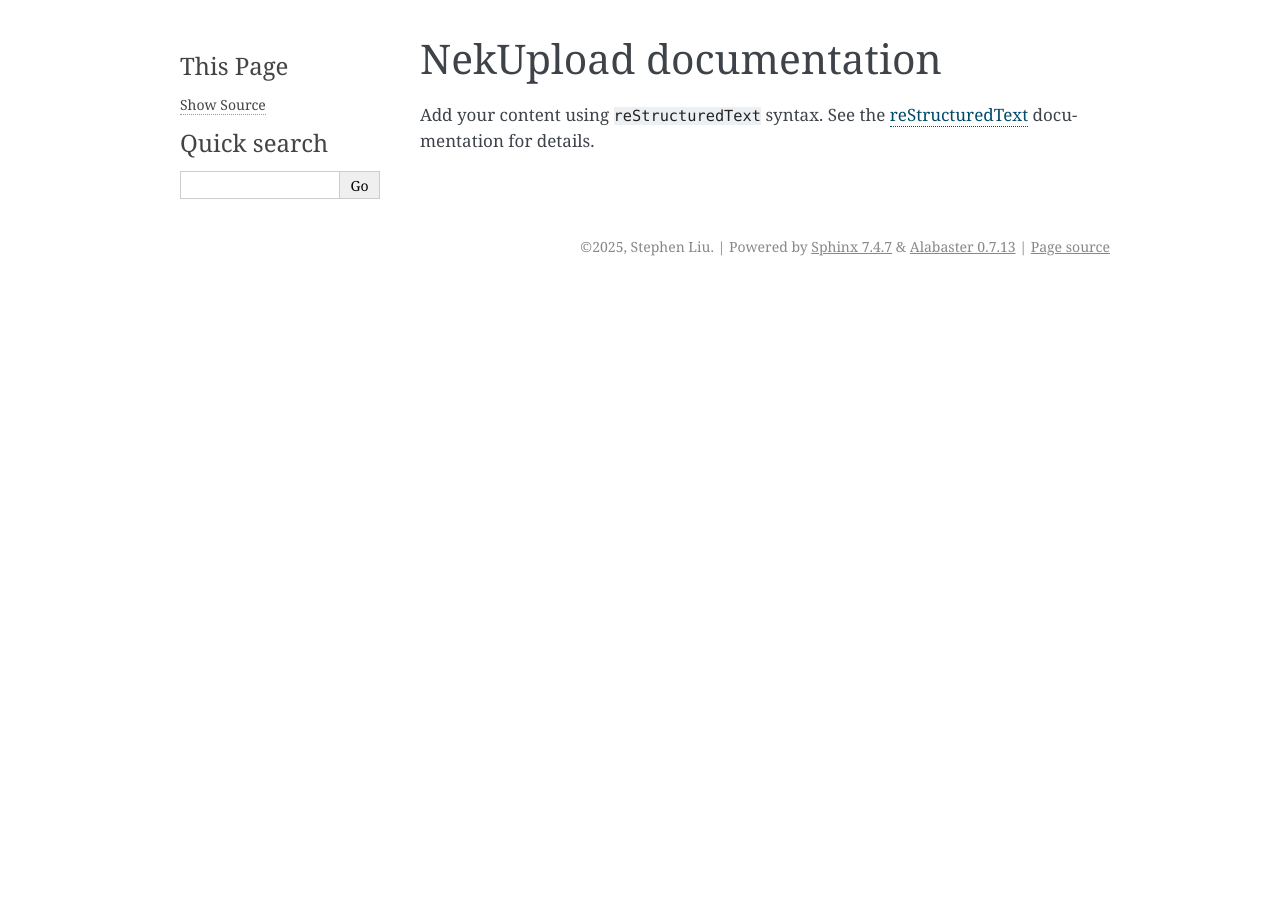
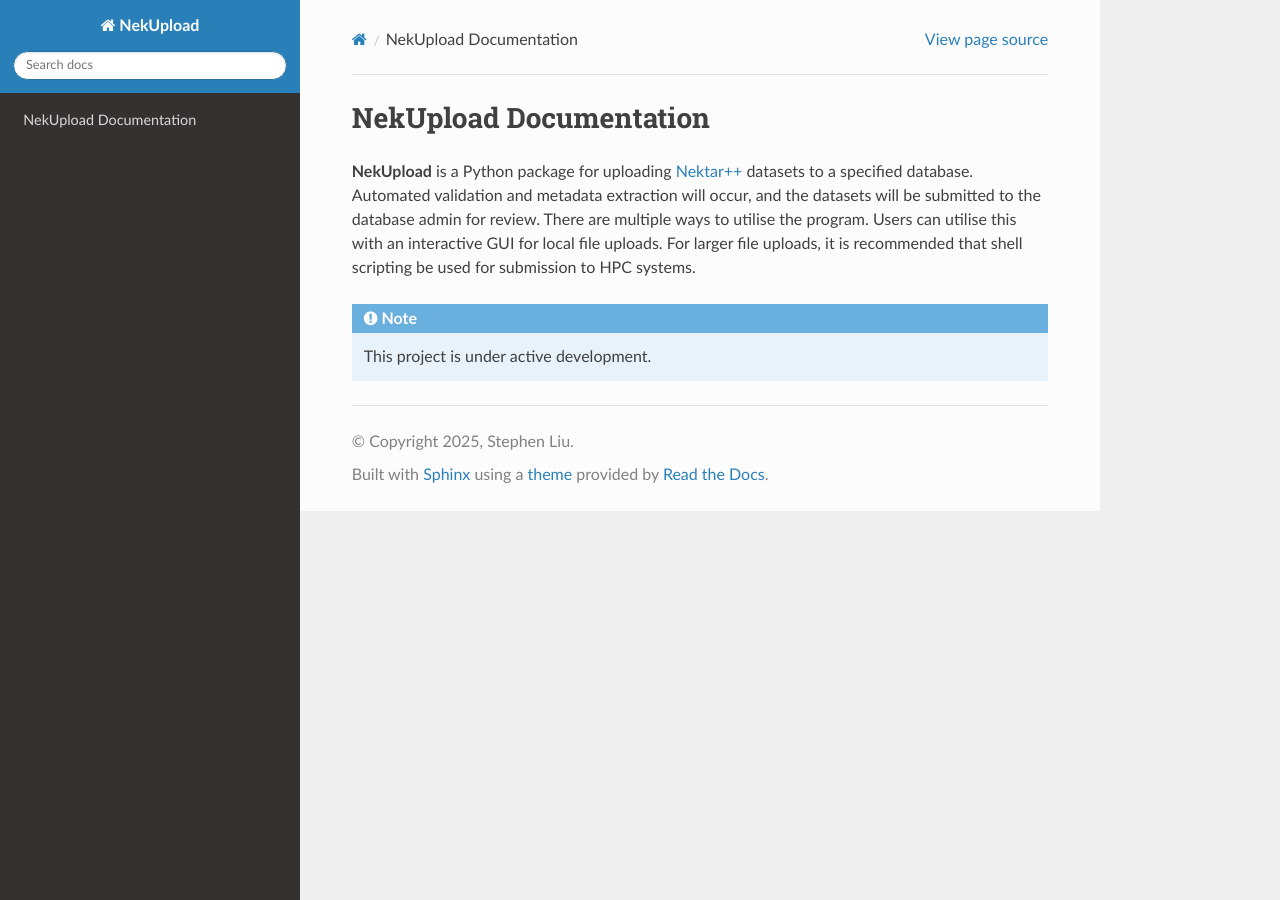
Before and after one commit to shl211/NekUpload, a Sphinx documentation site: the page built from docs/source/index.rst, in a window 1280 px wide. Built offline with Sphinx 7.4.7 and the Read the Docs theme 3.1.0, drawn with Linux system fonts in a browser that asks for light colours.

Commit message:
Add ReadTheDocs theme and introduction to project

```diff
--- a/docs/source/conf.py
+++ b/docs/source/conf.py
@@ -24,5 +24,5 @@ exclude_patterns = []
 # -- Options for HTML output -------------------------------------------------
 # https://www.sphinx-doc.org/en/master/usage/configuration.html#options-for-html-output
 
-html_theme = 'alabaster'
+html_theme = 'sphinx_rtd_theme'
 html_static_path = ['_static']
--- a/docs/source/index.rst
+++ b/docs/source/index.rst
@@ -3,13 +3,13 @@
    You can adapt this file completely to your liking, but it should at least
    contain the root `toctree` directive.
 
-NekUpload documentation
+NekUpload Documentation
 =======================
 
-Add your content using ``reStructuredText`` syntax. See the
-`reStructuredText <https://www.sphinx-doc.org/en/master/usage/restructuredtext/index.html>`_
-documentation for details.
+**NekUpload** is a Python package for uploading `Nektar++ <https://nektar.info>`_ datasets to a specified database. Automated validation and metadata extraction will occur, and the datasets will be submitted to the database admin for review. There are multiple ways to utilise the program. Users can utilise this with an interactive GUI for local file uploads. For larger file uploads, it is recommended that shell scripting be used for submission to HPC systems.
 
+.. note::
+   This project is under active development.
 
 .. toctree::
    :maxdepth: 2
--- a/requirements.txt
+++ b/requirements.txt
@@ -9,4 +9,7 @@ lxml
 requests
 python-dotenv
 memory_profiler
+
+#for docs
 sphinx==8.1.3
+sphinx-rtd-theme==3.0.2
```
